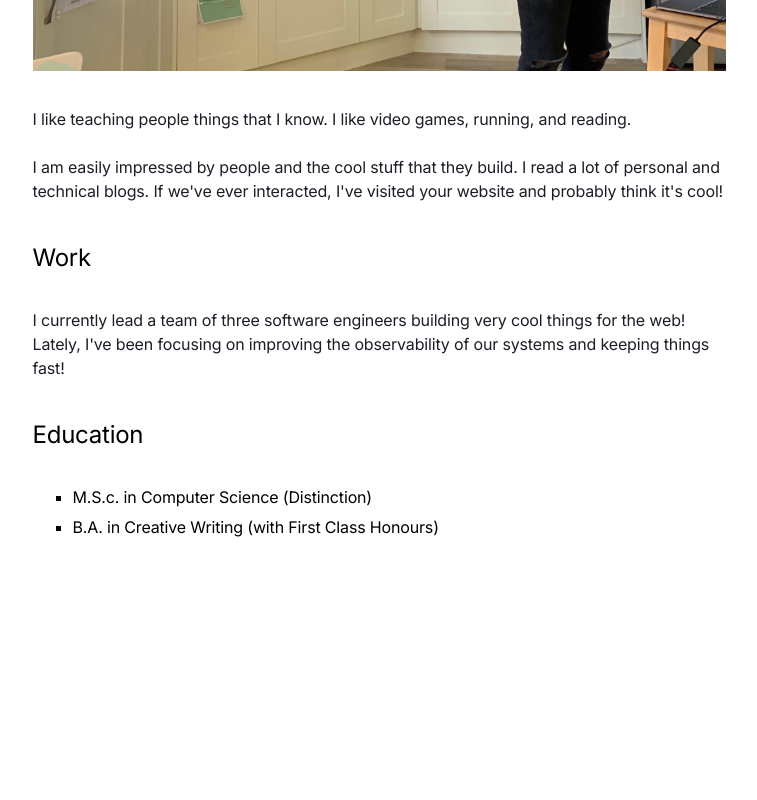
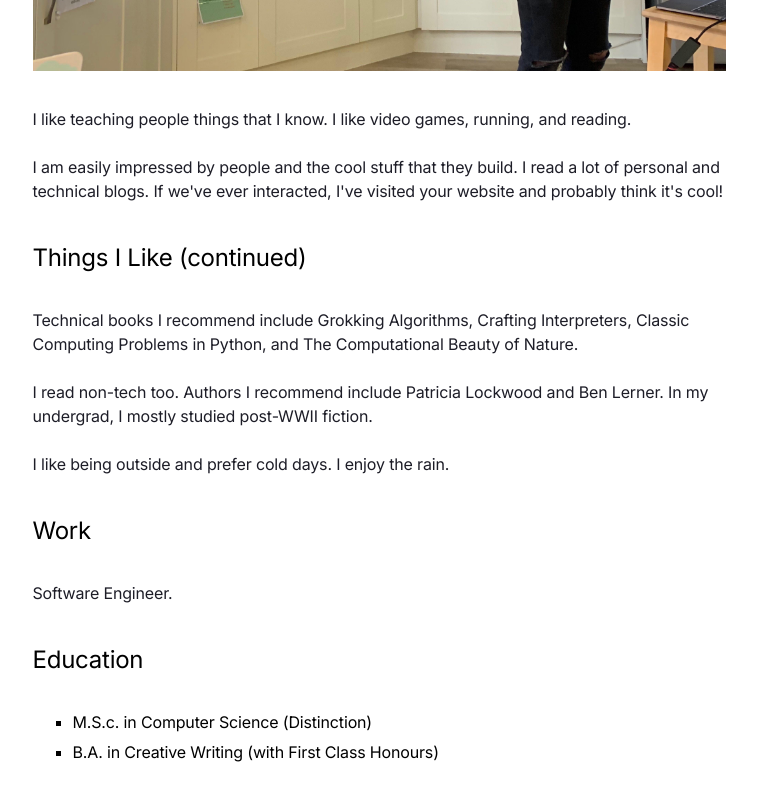
Before and after one commit to healeycodes/healeycodes.com, a Next.js app: page /about in a window 1280 px wide. Shown: the part 736-1536 px from the top of the page, without its empty margins (261-1018 px from the left). Before the commit the page ends 1393 px from the top, so only its background shows below. Built offline with nearby package versions, Linux system fonts and the light colour scheme.

Commit message:
Update /about

```diff
--- a/pages/about.tsx
+++ b/pages/about.tsx
@@ -42,12 +42,12 @@ export default function About() {
           read a lot of personal and technical blogs. If we've ever interacted,
           I've visited your website and probably think it's cool!
         </p>
+        <h2>Things I Like (continued)</h2>
+        <p>Technical books I recommend include Grokking Algorithms, Crafting Interpreters, Classic Computing Problems in Python, and The Computational Beauty of Nature.</p>
+        <p>I read non-tech too. Authors I recommend include Patricia Lockwood and Ben Lerner. In my undergrad, I mostly studied post-WWII fiction.</p>
+        <p>I like being outside and prefer cold days. I enjoy the rain.</p>
         <h2>Work</h2>
-        <p>
-          I currently lead a team of three software engineers building very cool
-          things for the web! Lately, I've been focusing on improving the
-          observability of our systems and keeping things fast!
-        </p>
+        <p>Software Engineer.</p>
         <h2>Education</h2>
         <ul>
           <li>M.S.c. in Computer Science (Distinction)</li>
```
